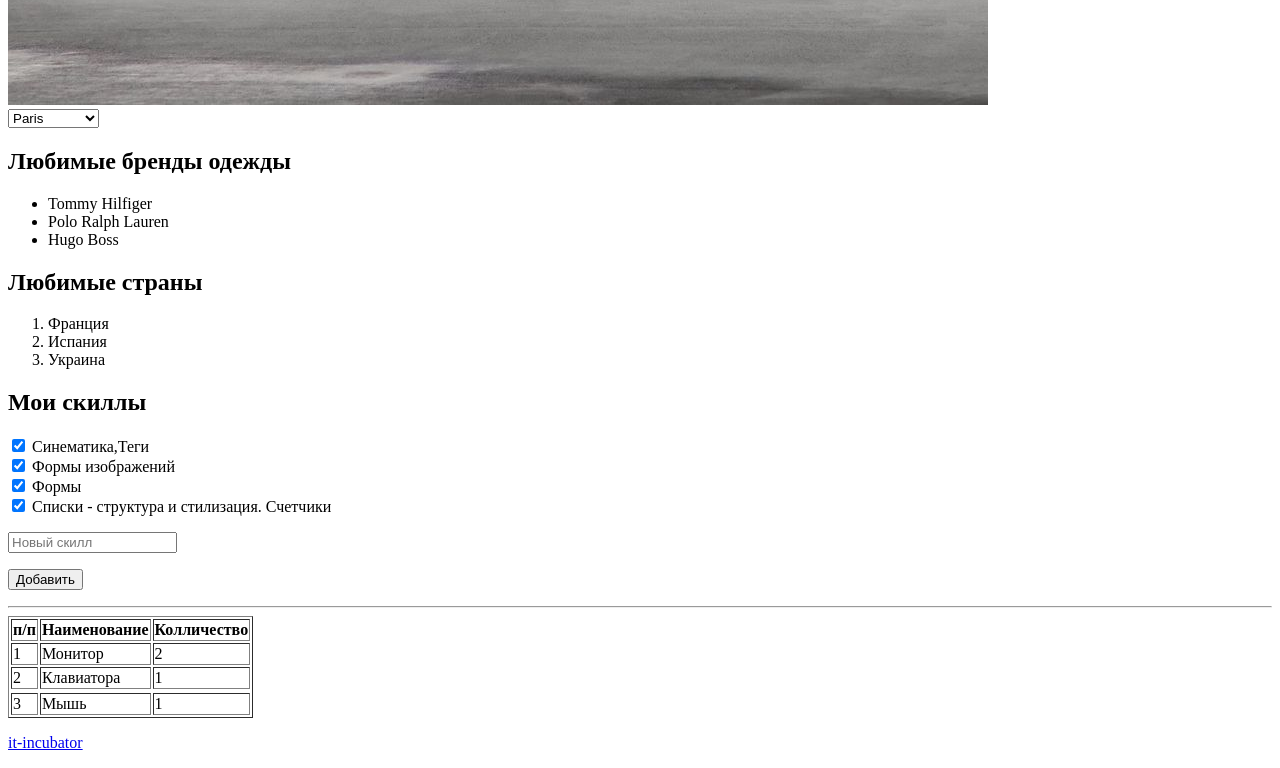
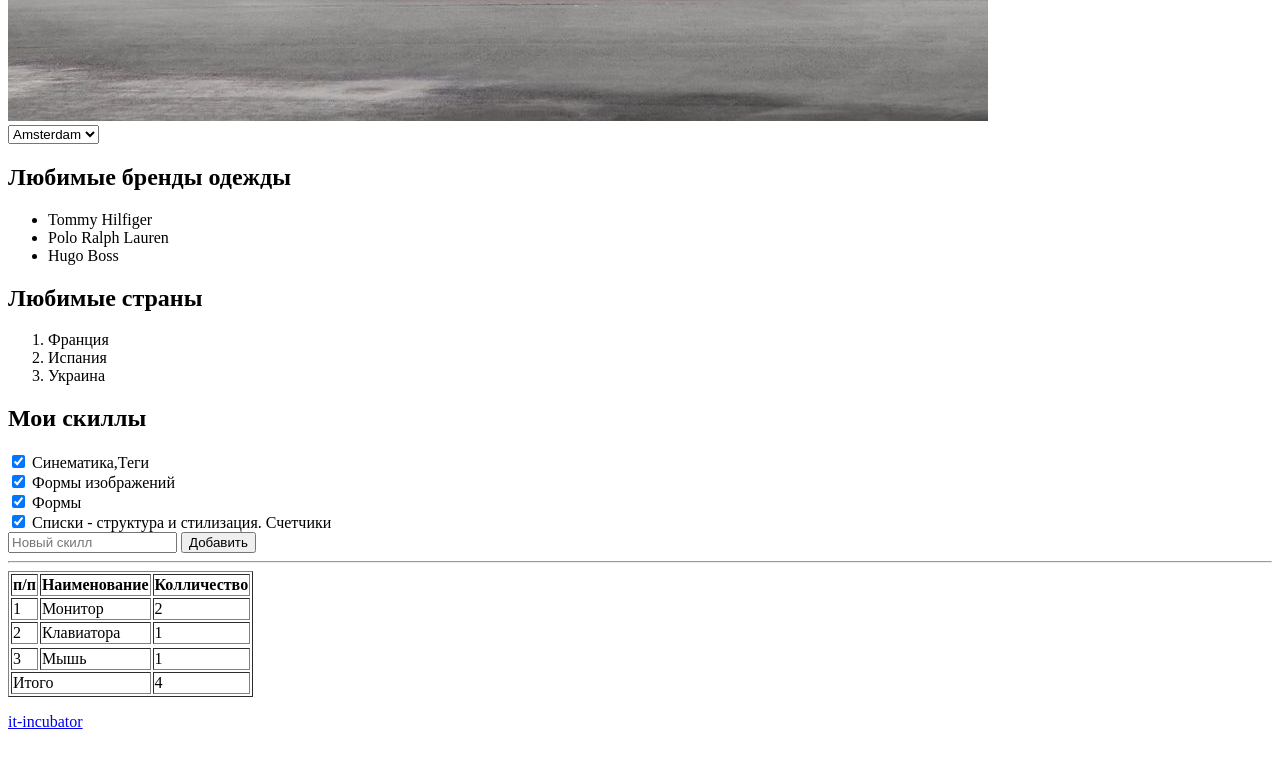
Before and after one commit to Alexandrrder/project1, a plain HTML site: page index.html in a window 1280 px wide. Shown: the part 605-1373 px from the top of the page. After the commit the page ends 1352 px from the top, so only its background shows below. Drawn offline with Linux system fonts and the light colour scheme.

Commit message:
second commit

```diff
--- a/index.html
+++ b/index.html
@@ -7,26 +7,24 @@
         <title>Document</title>
     </head>
     <body>
-        <header> IT-INCUBATOR </header>
+        <header> <span> IT-INCUBATOR </span> </header>
         <section data-cy="hw1-section-about-pre">
         <div>
             <div>
                 <h1>Пидпалый Александр Дмитриевич</h1>
-                <span>Учусь в IT-INCUBATOR-e. Люблю HTML,CSS и все, что связано с frontend разработкой.</span>
+                <p>Учусь в IT-INCUBATOR-e. Люблю HTML,CSS и все, что связано с frontend разработкой.</p>
             </div>
             <div>
-                <img src= "assets/images/2021-porsche-911-turbo-s-pdk-115-edit-1608061341.jpg">
+                <img src= "assets/images/2021-porsche-911-turbo-s-pdk-115-edit-1608061341.jpg" alt="Porsche 911 Turbo">
             </div>
         </div>
         </section>
         <section data-cy="hw1-section-about-pre">
-            <div>
-                <select name="City" id="City">
-                    <option value="2">Paris</option>
-                    <option value="1">Amsterdam</option>
+                <select name="City" id="City" start="2">
+                    <option value="1">Paris</option>
+                    <option selected value="2">Amsterdam</option>
                     <option value="3">Odessa</option>
                 </select>
-            </div>
             <div data-cy="hw1-unordered-list-box-pre">
                 <h2>Любимые бренды одежды</h2>
                 <ul>
@@ -76,13 +74,10 @@
             </div>
             <div>
                 <form>
-                    <p><input type="new-skill" name="new-skill" placeholder="Новый скилл" size="18" /></p>
-                    <p>
-                        <button type="add">Добавить</button>
-                    </p>
+                    <input type="new-skill" name="new-skill" placeholder="Новый скилл" size="18"/>
+                    <button type="add">Добавить</button> <hr>
                 </form>
             </div>
-            <hr>
             <table data-cy="hw-about-table-pre" border="1">
                 <tr>
                     <th>п/п</th>
@@ -104,6 +99,12 @@
                     <td>Мышь</td>
                     <td>1</td>
                 </tr>
+                <tfoot>
+                <tr>
+                    <td colspan="2">Итого</td>
+                    <td>4</td>
+                </tr>
+                </tfoot>
 
             </table>
         </section>
```
